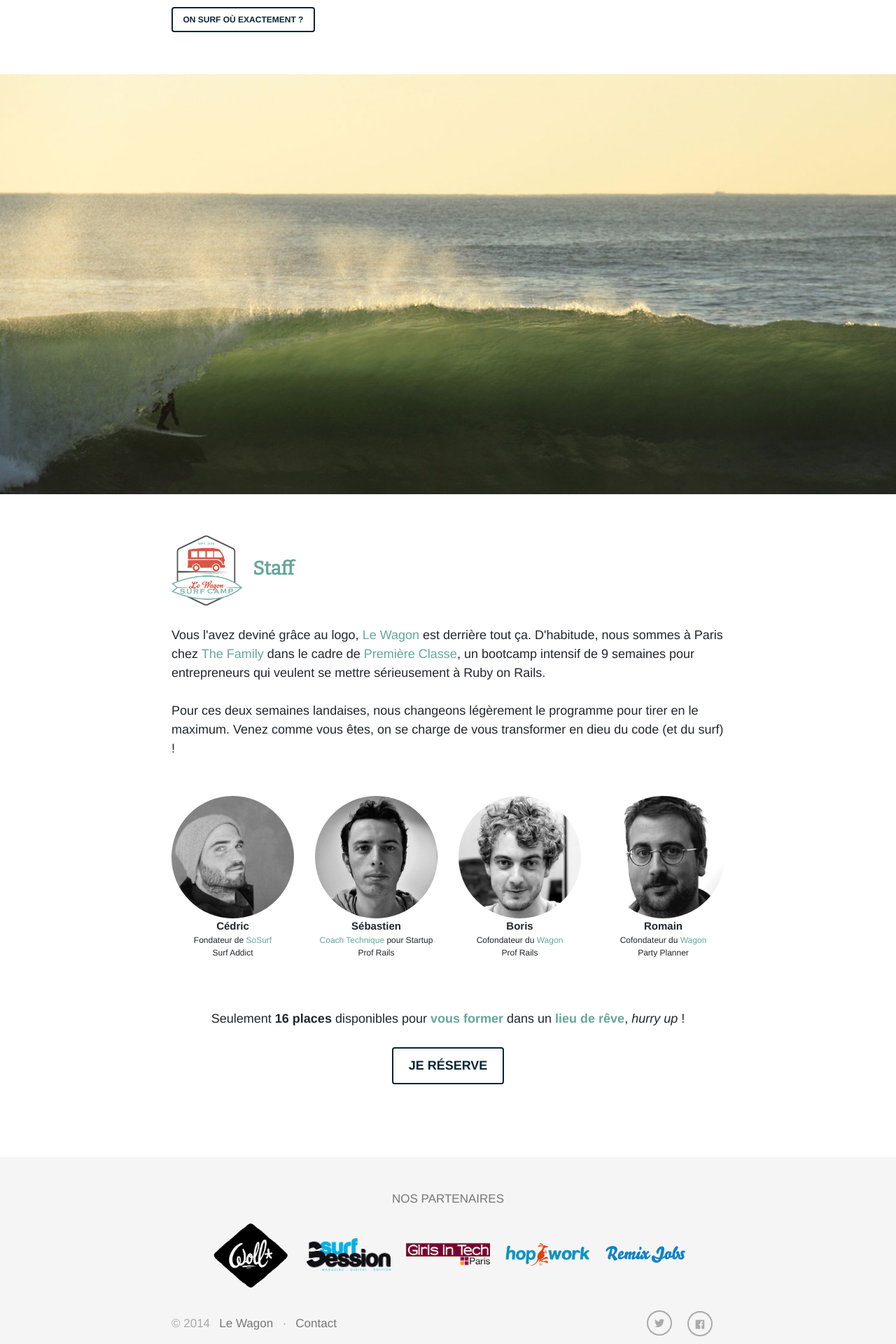
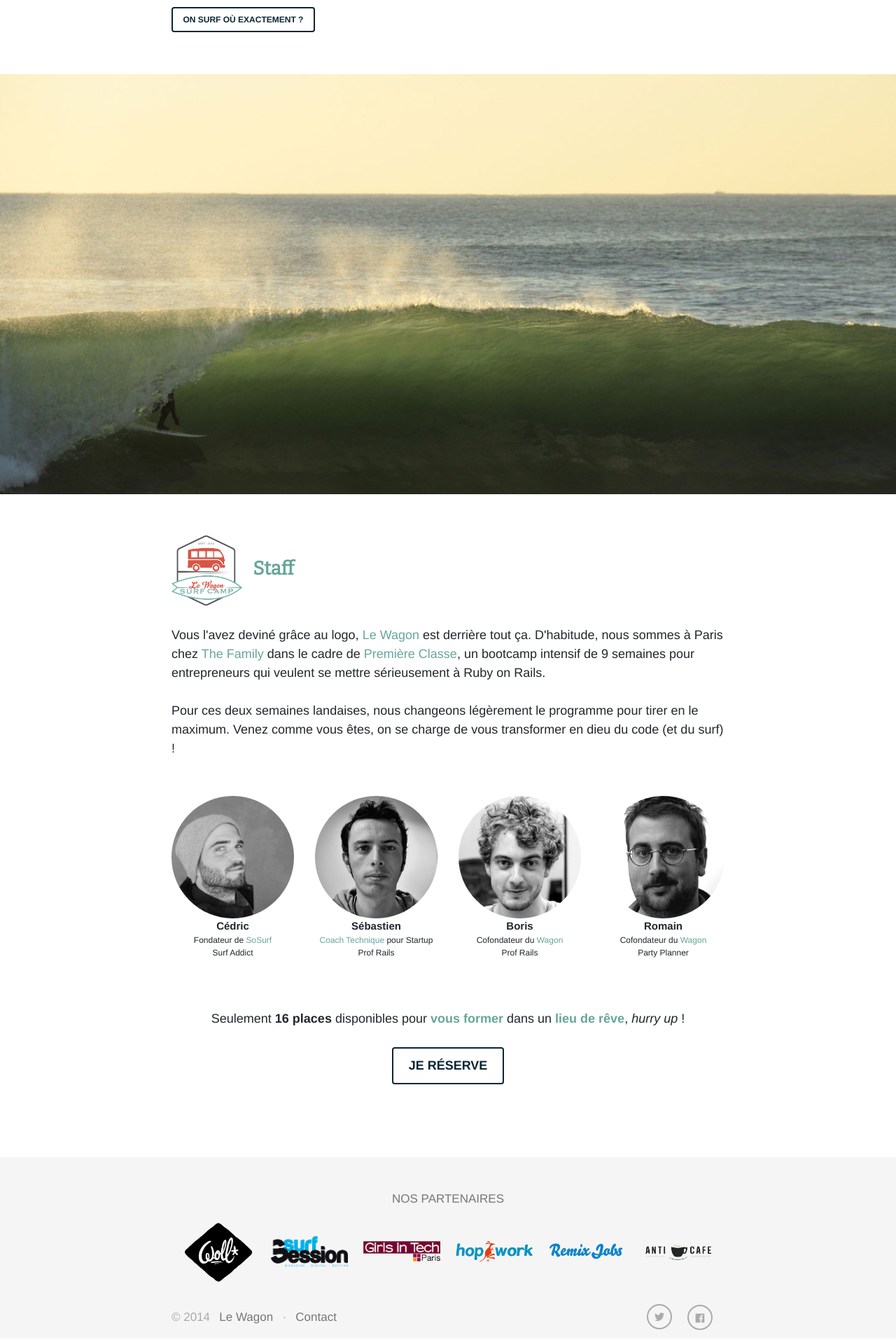
Before and after one commit to lewagon/surfcamp, a Jekyll site: the page built from index.html, in a window 1280 px wide. Shown: the part 3100-5020 px from the top of the page at 70% size. Built offline with Jekyll 4.4.1, drawn with Linux system fonts in a browser that asks for light colours.

Commit message:
Anticafe as partner

```diff
--- a/_data/partenaires.yml
+++ b/_data/partenaires.yml
@@ -17,3 +17,7 @@
 - name: Remix Jobs
   url: https://remixjobs.com/
   img: remixjobs.png
+
+- name: Anticafé
+  url: http://anticafe.fr
+  img: anticafe.png
--- a/css/main.css
+++ b/css/main.css
@@ -1777,7 +1777,7 @@
   text-align: center;
 }
 .site-footer .partenaires img {
-  width: 120px;
+  width: 110px;
 }
 .site-footer a {
     color: #777;
```
Also changed, not shown: assets/partenaires/anticafe.png (added).
